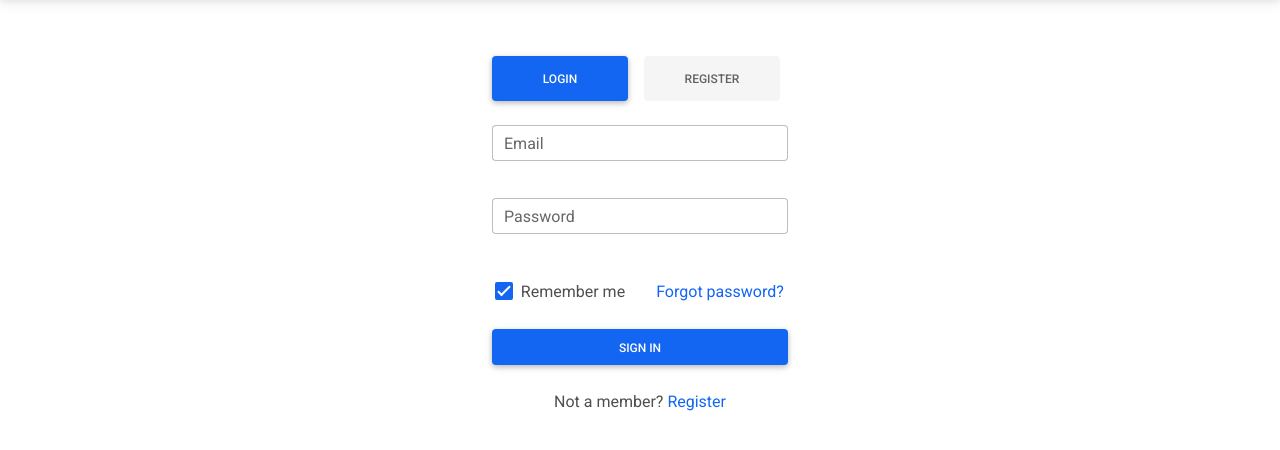
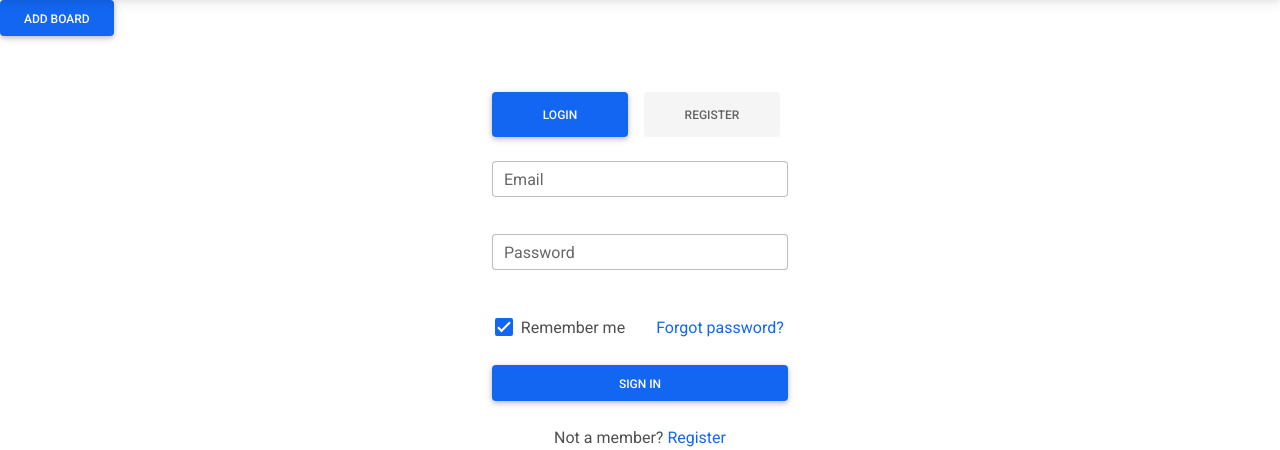
Before and after one commit to luqkrzy/proman, a Flask app: page /login in a window 1280 px wide. Shown: the part 59-509 px from the top of the page. Run offline with Flask 2, Linux system fonts and the light colour scheme; data that the repository does not hold is empty; parts of the project's set-up code (start-up, migrations or seed data) failed here and were passed over; some libraries are stand-ins or nearby versions.

Commit message:
add boards

```diff
--- a/ProMan/boards/views.py
+++ b/ProMan/boards/views.py
@@ -13,3 +13,10 @@ def route_boards():
 def api_get_boards():
     boards = data_manager.get_boards()
     return boards
+
+
+@boards.route("/api/add_board", methods=['PUT'])
+def api_add_board():
+    new_board = request.get_json()
+    print(new_board)
+    pass
--- a/ProMan/static/js/dom.js
+++ b/ProMan/static/js/dom.js
@@ -1,10 +1,15 @@
 // It uses data_handler.js to visualize elements
 import {dataHandler, easyHandler} from "./data_handler.js";
+
+const name = document.getElementById('name')
+const note = document.getElementById('note')
+const button = document.getElementById('add_board')
+
 
 export let dom = {
     init: function () {
         this.loadBoards()
-        console.log(this)
+        this.addBoard()
     },
     loadBoards: function () {
         // retrieves boards and makes showBoards called
@@ -45,5 +50,21 @@ export let dom = {
         // shows the cards of a board
         // it adds necessary event listeners also
     },
-    // here comes more features
-};
+    addBoard: function () {
+
+        button.addEventListener('click', (event) => {
+            console.log(name.value)
+            console.log(note.value)
+            console.log('clicked')
+
+            easyHandler.postJson('PUT','/api/add_board', {
+                'name': name.value,
+                'owner_id': 1,
+                'note': note.value
+            }, (response) => console.log(response))
+        })
+
+
+    }
+
+}
--- a/ProMan/templates/layout.html
+++ b/ProMan/templates/layout.html
@@ -2,7 +2,8 @@
 <html lang="en">
 <head>
     <meta charset="UTF-8">
-	<meta name="viewport" content="width=device-width, user-scalable=no, initial-scale=1.0, maximum-scale=1.0, minimum-scale=1.0">
+    <meta name="viewport"
+          content="width=device-width, user-scalable=no, initial-scale=1.0, maximum-scale=1.0, minimum-scale=1.0">
     <link rel="icon" href="{{ url_for('static', filename='favicon.svg') }}">
     <!-- Font Awesome -->
     <link href="https://cdnjs.cloudflare.com/ajax/libs/font-awesome/5.15.1/css/all.min.css" rel="stylesheet"/>
@@ -11,7 +12,8 @@
     <!-- MDB -->
     <link href="https://cdnjs.cloudflare.com/ajax/libs/mdb-ui-kit/3.2.0/mdb.min.css" rel="stylesheet"/>
     <!-- MDB -->
-	<script type="text/javascript" src="https://cdnjs.cloudflare.com/ajax/libs/mdb-ui-kit/3.2.0/mdb.min.js" defer></script>
+    <script type="text/javascript" src="https://cdnjs.cloudflare.com/ajax/libs/mdb-ui-kit/3.2.0/mdb.min.js"
+            defer></script>
     <title>{% block title %}{% endblock %} - ProMan</title>
     <style></style>
 </head>
@@ -19,6 +21,52 @@
 
 {# navbar #}
 {% include 'navbar.html' %}
+<button
+        type="button"
+        class="btn btn-primary"
+        data-mdb-toggle="modal"
+        data-mdb-target="#exampleModal"
+>
+    Add Board
+</button>
+<div
+        class="modal fade"
+        id="exampleModal"
+        tabindex="-1"
+        aria-labelledby="exampleModalLabel"
+        aria-hidden="true"
+>
+    <div class="modal-dialog">
+        <div class="modal-content">
+            <div class="modal-header">
+                <h5 class="modal-title" id="exampleModalLabel">Add new board</h5>
+                <button
+                        type="button"
+                        class="btn-close"
+                        data-mdb-dismiss="modal"
+                        aria-label="Close"
+                ></button>
+            </div>
+            <div class="modal-body">
+                <form>
+                    <!-- Name input -->
+                    <div class="form-outline mb-4">
+                        <input type="text" id="name" class="form-control"/>
+                        <label class="form-label" for="name">Name</label>
+                    </div>
+
+                    <!-- Email input -->
+                    <div class="form-outline mb-4">
+                        <input type="note" id="note" class="form-control"/>
+                        <label class="form-label" for="note">Note</label>
+                    </div>
+                    <!-- Submit button -->
+                    <button type="submit" class="btn btn-primary btn-block mb-4" id="add_board">Save board</button>
+                </form>
+            </div>
+        </div>
+    </div>
+</div>
 
 <div class="">
     {# flash messages #}
@@ -27,9 +75,11 @@
             {%- if messages %}
                 {%- for category, message in messages %}
                     <div class="row justify-content-center">
-						<div class="alert w-50 text-center alert-{{ category }} my-0 alert-dismissible fade show" id="alertExample" role="alert">
+                        <div class="alert w-50 text-center alert-{{ category }} my-0 alert-dismissible fade show"
+                             id="alertExample" role="alert">
                             {{ message }}
-							<button type="button" class="btn-close ms-2 my-0" data-mdb-dismiss="alert" aria-label="Close"></button>
+                            <button type="button" class="btn-close ms-2 my-0" data-mdb-dismiss="alert"
+                                    aria-label="Close"></button>
                         </div>
                     </div>
                 {%- endfor -%}
```
Also changed, not shown: ProMan/static/js/main.js (line endings or trailing spaces). Lines whose indentation alone changed are shown as unchanged.
